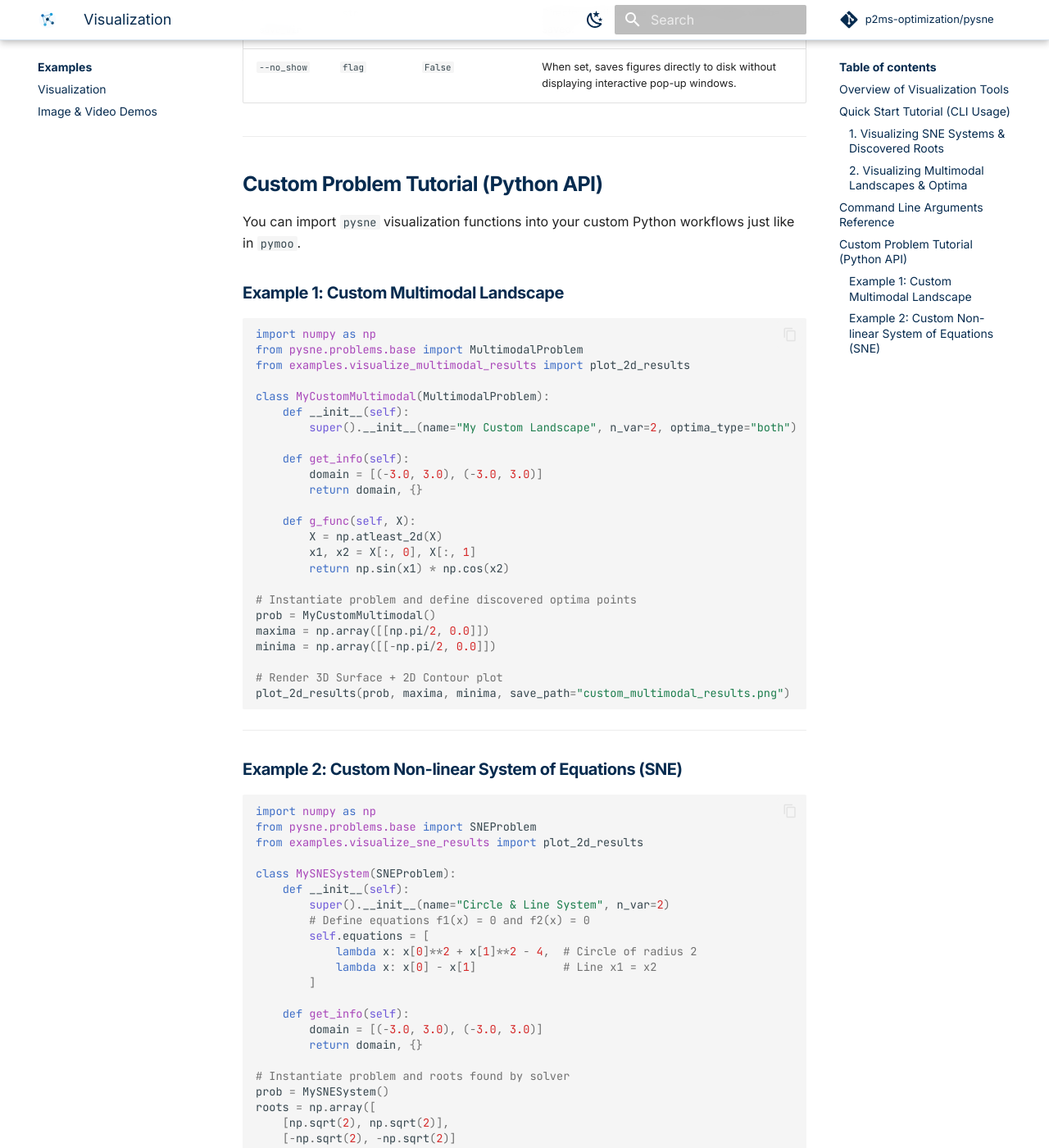
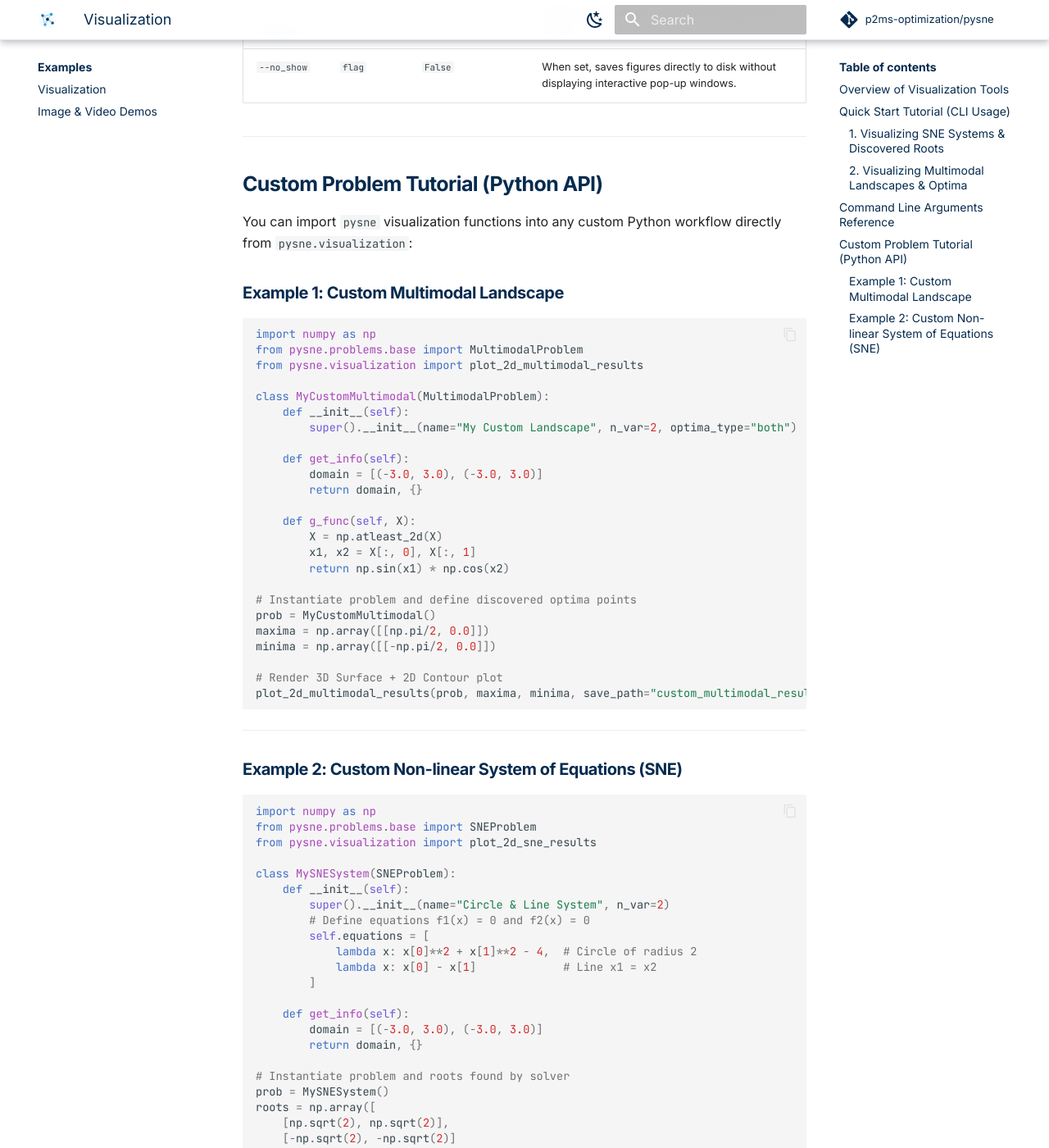
Before and after one commit to p2ms-optimization/pysne-web, an MkDocs documentation site: the page built from docs/examples/visualization.md, in a window 1280 px wide and 1400 px high, scrolled down 3699 px. Shown: the whole window at 82% size. Built offline with MkDocs 1.6.1 and Material for MkDocs 9.7.7, drawn with Linux system fonts in a browser that asks for light colours; a script that is not in the unit is left out; comment, search, counter and statistics services are not loaded; some of the changed text lies outside the part shown.

Commit message:
Update visualization after refactor

````diff
--- a/docs/examples/visualization.md
+++ b/docs/examples/visualization.md
@@ -2,7 +2,7 @@
 
 Visualization is an essential tool in optimization and system solving. It translates abstract mathematical landscapes—such as multimodal objective spaces with multiple local/global optima or non-linear equation systems with multiple roots—into intuitive visual representations.
 
-`pysne` provides visualization tools built directly on top of [matplotlib](https://matplotlib.org). You can run these tools as ready-to-use Command Line Interface (CLI) scripts or import their visualization functions into your own Python scripts.
+`pysne` provides visualization tools built directly on top of [matplotlib](https://matplotlib.org). You can run these tools as ready-to-use Command Line Interface (CLI) scripts or import their visualization functions directly into your own Python scripts via `pysne.visualization`.
 
 ---
 
@@ -19,7 +19,7 @@ Visualization is an essential tool in optimization and system solving. It transl
 
 ## Quick Start Tutorial (CLI Usage)
 
-Like `pymoo`, `pysne` visualizers act as convenient wrappers around `matplotlib`. You can execute them directly from your terminal.
+`pysne` visualizers act as convenient wrappers around `matplotlib`. You can execute them directly from your terminal.
 
 ### 1. Visualizing SNE Systems & Discovered Roots
 
@@ -66,14 +66,14 @@ python examples/visualize_multimodal_results.py --problem 2 --save_dir ./plots -
 
 ## Custom Problem Tutorial (Python API)
 
-You can import `pysne` visualization functions into your custom Python workflows just like in `pymoo`.
+You can import `pysne` visualization functions into any custom Python workflow directly from `pysne.visualization`:
 
 ### Example 1: Custom Multimodal Landscape
 
 ```python
 import numpy as np
 from pysne.problems.base import MultimodalProblem
-from examples.visualize_multimodal_results import plot_2d_results
+from pysne.visualization import plot_2d_multimodal_results
 
 class MyCustomMultimodal(MultimodalProblem):
     def __init__(self):
@@ -94,7 +94,7 @@ maxima = np.array([[np.pi/2, 0.0]])
 minima = np.array([[-np.pi/2, 0.0]])
 
 # Render 3D Surface + 2D Contour plot
-plot_2d_results(prob, maxima, minima, save_path="custom_multimodal_results.png")
+plot_2d_multimodal_results(prob, maxima, minima, save_path="custom_multimodal_results.png")
 ```
 
 ---
@@ -104,7 +104,7 @@ plot_2d_results(prob, maxima, minima, save_path="custom_multimodal_results.png")
 ```python
 import numpy as np
 from pysne.problems.base import SNEProblem
-from examples.visualize_sne_results import plot_2d_results
+from pysne.visualization import plot_2d_sne_results
 
 class MySNESystem(SNEProblem):
     def __init__(self):
````
Also changed, not shown: other parts of docs/examples/visualization.md (+1 -1 lines).
